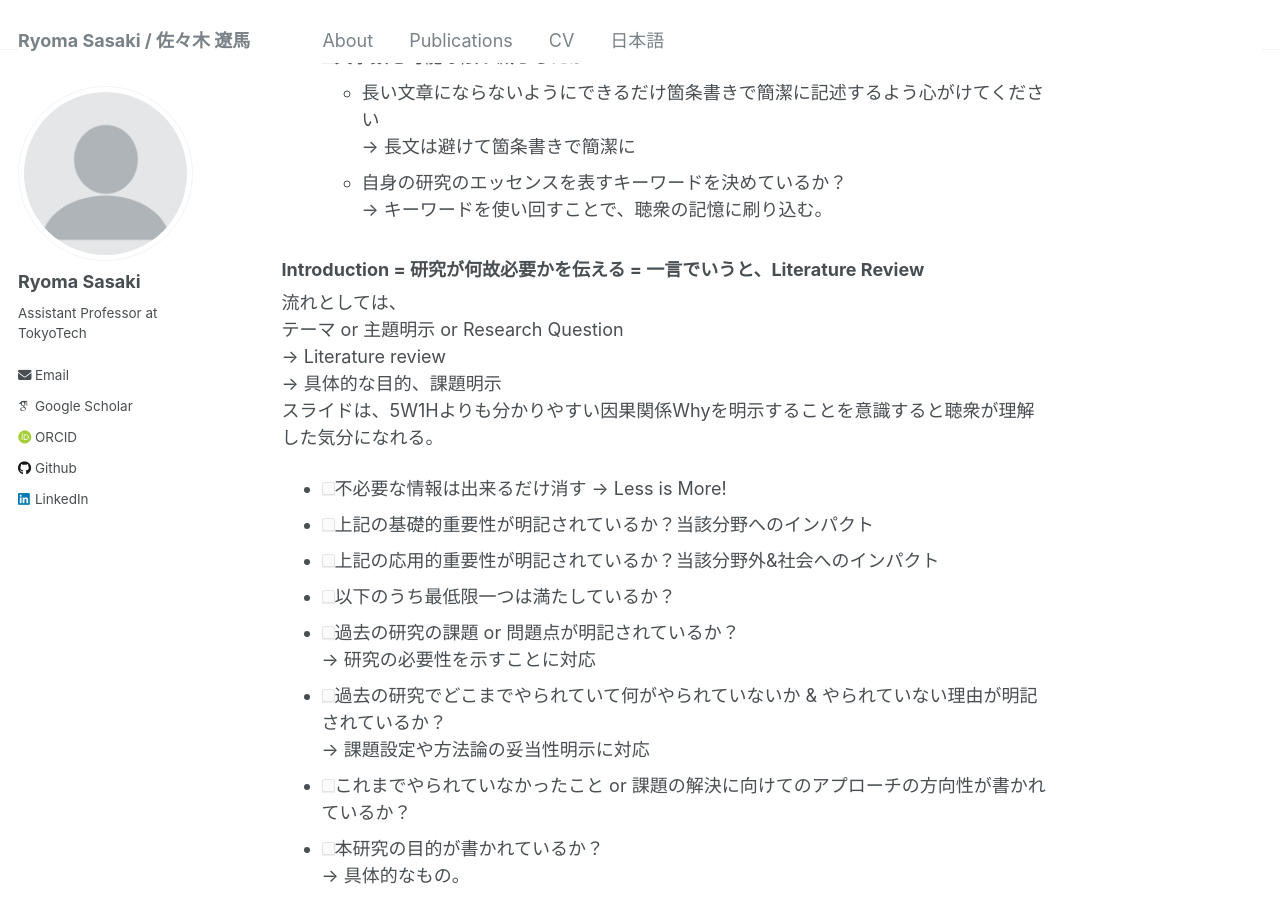
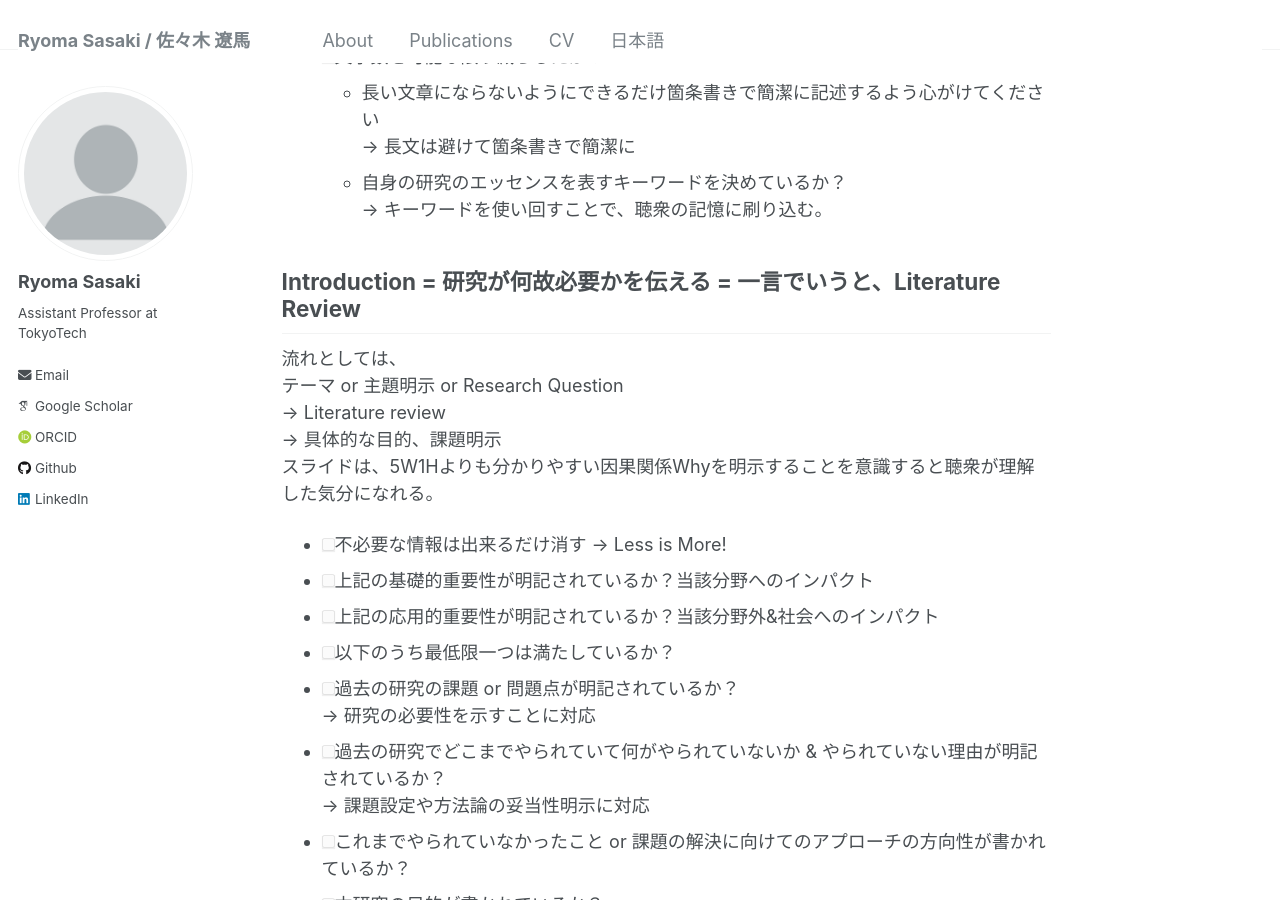
Before and after one commit to srak-uf/srak-uf.github.io, a Jekyll site: the page built from _posts/2025-09-25-presentation-checklist.md, in a window 1280 px wide and 900 px high, scrolled down 1891 px. Built offline with Jekyll 4.4.1, drawn with Linux system fonts in a browser that asks for light colours; some web fonts are replaced.

Commit message:
Change section headers from H3 to H2

```diff
--- a/_posts/2025-09-25-presentation-checklist.md
+++ b/_posts/2025-09-25-presentation-checklist.md
@@ -58,7 +58,7 @@ tags:
   - 自身の研究のエッセンスを表すキーワードを決めているか？
     → キーワードを使い回すことで、聴衆の記憶に刷り込む。
 
-### Introduction = 研究が何故必要かを伝える = 一言でいうと、Literature Review
+## Introduction = 研究が何故必要かを伝える = 一言でいうと、Literature Review
 流れとしては、
 テーマ or 主題明示 or Research Question
 &rarr; Literature review
@@ -80,7 +80,7 @@ tags:
     2. 過去の研究の課題 or やられていないこととその理由
     3. 研究の目的・本研究ではどうやってその課題をとくか
 
-### Computational details
+## Computational details
 - [ ] 計算ソフトウェアの変数名をそのまま使わず、物理的に正しい用語を用いているか？
     - Gaussian
       - wb97xd &rarr; ωB97X-D
@@ -98,7 +98,7 @@ tags:
   単なる固有値問題の対角化や空間の完備性に関連する情報は、
   上記の物理的・化学的な現実の環境を再現するための計算条件と比べると重要度は低い。
 
-### Results & Discussion
+## Results & Discussion
 - [ ] 結果の文章と考察の文章が同レベルで書かれていないか？
 　　→ 事実と解釈は異なる
 - [ ] Introductionで書いた目的を達成したことを示すのに必要な図表で構成されているか？
@@ -108,17 +108,17 @@ tags:
       &rarr; 自身の計算結果に対する解釈としてのエッセンスは何か？
       &rarr; 出来る限り情報を落として伝えたいエッセンスを一言で言えているか？
 
-### Conclusion
+## Conclusion
 - [ ] 何をやって何が分かったか明記されているか？
 - [ ] 結果 と 考察が同じ階層に書かれていないか？区別されているか？
       ex. 過剰書きのリストで結果 / 考察が並列にかかれていたら×
 - [ ] Introductionで書いた目的に対するAnswerになっているか？
 
-### References
+## References
 - [ ] 参考文献の書き方は統一されているか？
 - [ ] 参考文献の番号に振り間違いがないか？
 
-### デザイン（最後の仕上げでやればOK）
+## デザイン（最後の仕上げでやればOK）
 - [ ] テーマカラー / 強調色に則ったデザインか？
   - 色の明度や文字サイズによって，情報の重要度を伝える
   - 色はできる限り減らす．
```
